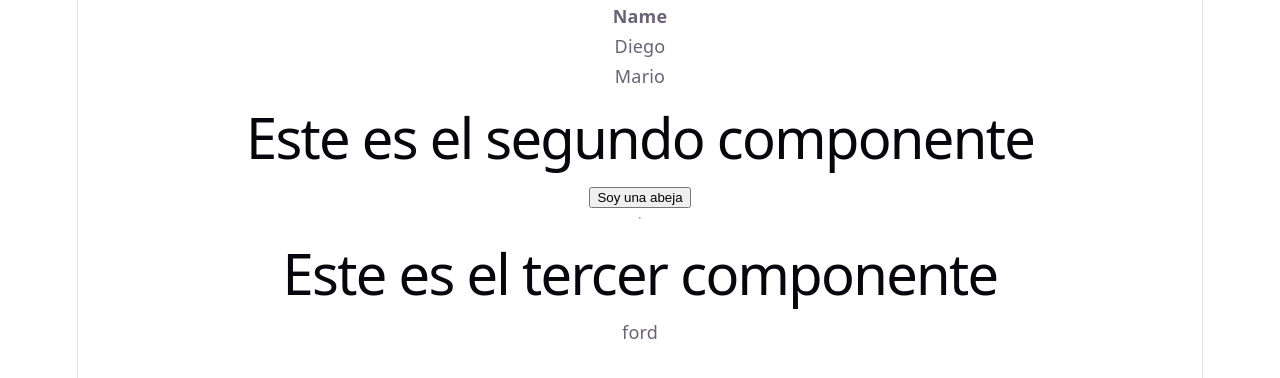
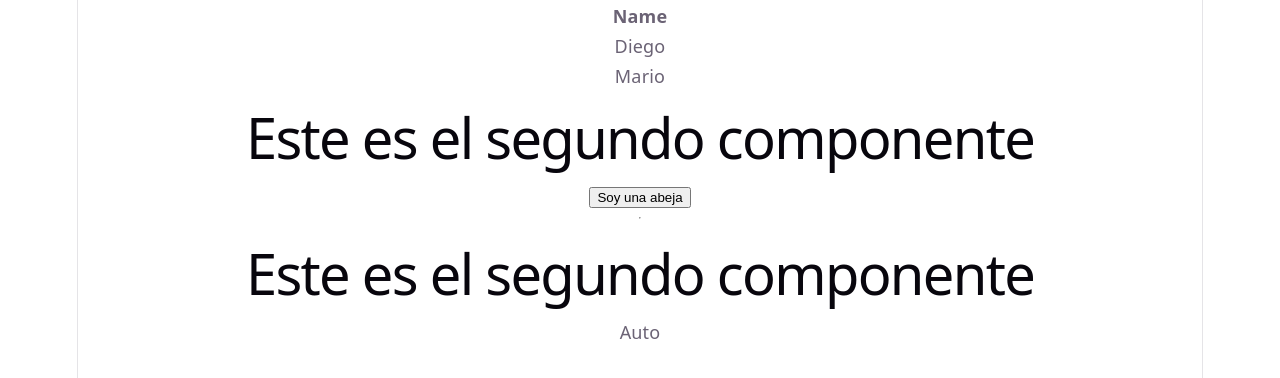
Before and after one commit to Dmelgarp/react, a React (Vite) app in the folder proyecto/: page / in a window 1280 px wide. Shown: the top 378 px of the page. Built offline with nearby package versions, Linux system fonts and the light colour scheme.

Commit message:
app 1.0.12

```diff
--- a/proyecto/src/components/primerComponente.jsx
+++ b/proyecto/src/components/primerComponente.jsx
@@ -1,4 +1,4 @@
-import React, {useState} from "react";
+import {useState} from "react";
 
 export const PrimerComponente = () => {
     const [cursos, setCursos] = useState([
--- a/proyecto/src/components/tercerComponente.jsx
+++ b/proyecto/src/components/tercerComponente.jsx
@@ -1,15 +1,16 @@
-export default function Cars(){
+export default function Cars (){
     class Car {
-            constructor (name){
-                this.brand = name
-            }
+        constructor(name){
+            this.brand = name
         }
+    }
 
-    const car = new Car("ford")
-    return(
+    const myCar =  new Car("Auto")
+
+    return (
         <>
-            <h1>Este es el tercer componente</h1>
-            <p>{car.brand}</p>
+            <h1>Este es el segundo componente</h1>
+            <p>{myCar.brand}</p>
         </>
     )
 }
--- a/proyecto/src/main.jsx
+++ b/proyecto/src/main.jsx
@@ -6,19 +6,27 @@ import Cars from './components/tercerComponente';
 const myElement = (
     <>
         <table>
+            <thead>
                 <tr>
                     <th>Name</th>
                 </tr>
+            </thead>
+
+            <tbody>
                 <tr>
                     <td>Diego</td>
                 </tr>
                 <tr>
                     <td>Mario</td>
                 </tr>
+            </tbody>
         </table>
-        <MyApp/>
-        <hr/>
-        <Cars/>
+
+        <MyApp />
+
+        <hr />
+
+        <Cars />
     </>
 
 
```
Lines whose indentation alone changed are shown as unchanged.
